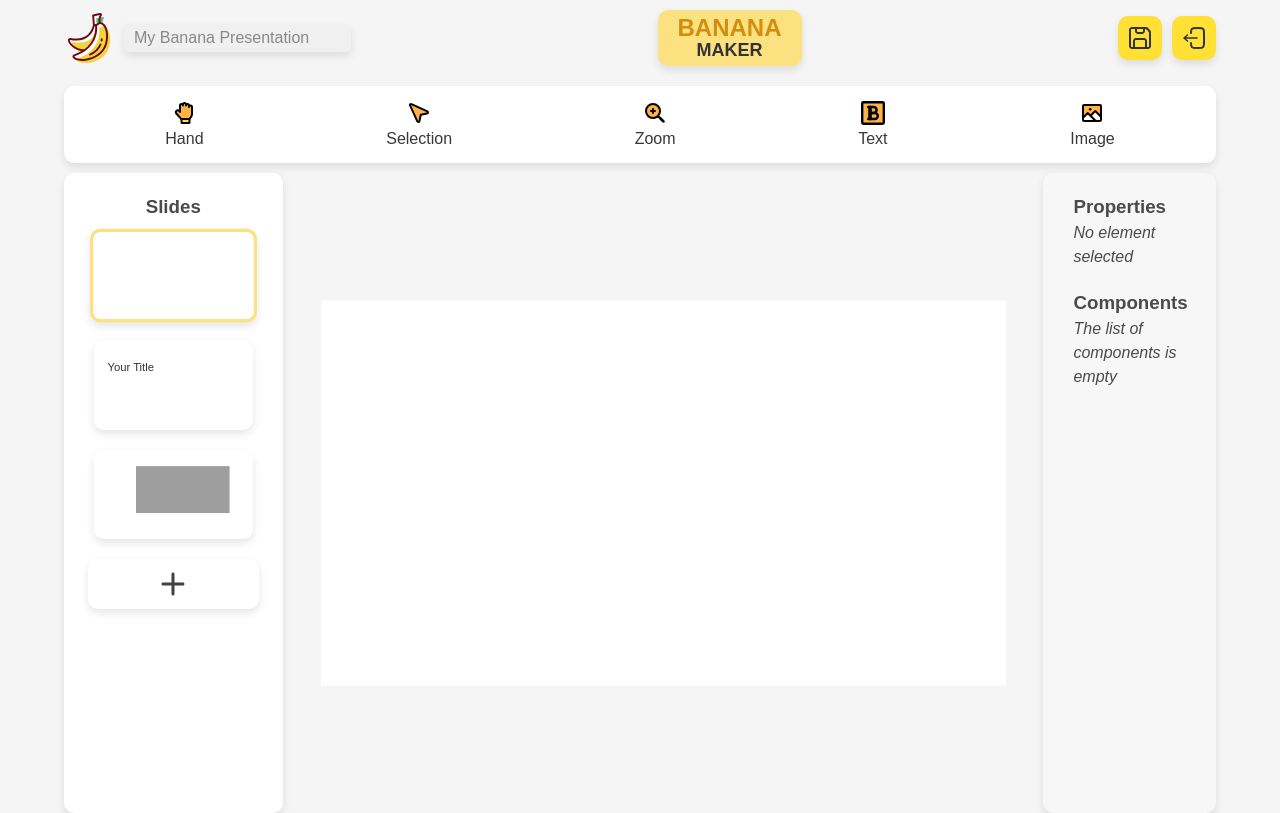
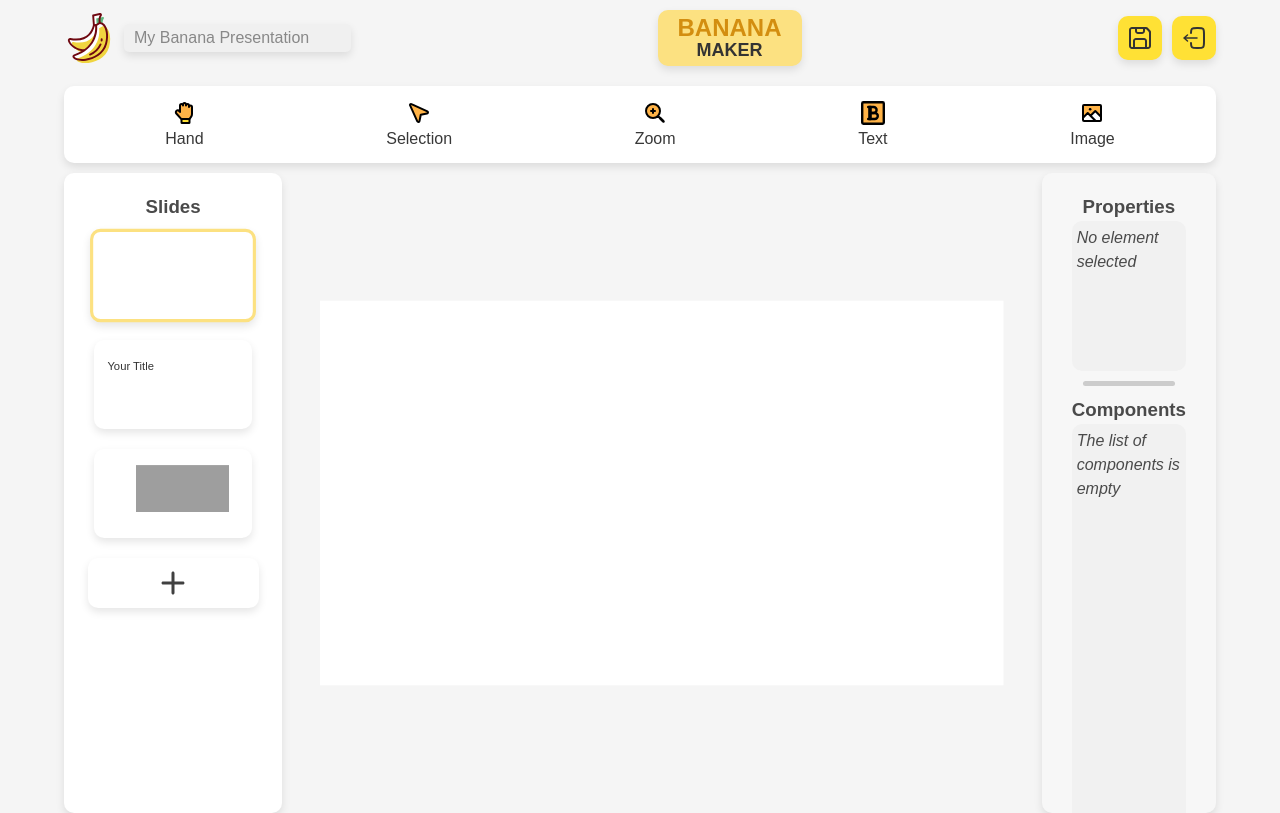
Before and after one commit to Depiflaks/PresentationMaker, a React (Vite) app: page / in a window 1280 px wide. Built offline with nearby package versions, Linux system fonts and the light colour scheme; grey boxes are pictures that could not be loaded; a web font is replaced by a local one.

Commit message:
добавил изменение высоты Property Editor

```diff
--- a/src/Editor/PropertyEditor/PropertyEditor.css
+++ b/src/Editor/PropertyEditor/PropertyEditor.css
@@ -5,30 +5,52 @@
     border-radius: 10px;
     box-shadow: 0 4px 8px rgba(0, 0, 0, 0.1); /* Тень */
     max-height: 100vh; /* Не превышать высоту экрана */
-    overflow-y: auto; /* Прокрутка, если контент слишком большой */
-    display: inline-block; /* Сжимаем высоту до контента */
+    display: inline-block;
 }
 
-
+.property-editor h3 {
+    text-align: center;
+}
 
 .property-editor p {
     font-style: italic;
 }
 
-.properties-settings {
-    margin-bottom: 20px;
+.properties-settings,
+.components-settings {
+    overflow-y: auto;
+    background-color: #f1f1f1;
+    padding: 5px;
+    border-radius: 10px;
 }
 
-.components-settings {
-    margin-bottom: 20px;
+.properties-settings::-webkit-scrollbar,
+.components-settings::-webkit-scrollbar {
+    width: 5px;
 }
 
+.properties-settings::-webkit-scrollbar-thumb,
+.components-settings::-webkit-scrollbar-thumb {
+    background-color: #ccc;
+    border-radius: 10px;
+}
 
-/* Горизонтальный разделитель */
+.properties-settings::-webkit-scrollbar-track,
+.components-settings::-webkit-scrollbar-track {
+    background-color: #f1f1f1;
+    border-radius: 5px;
+}
+
+.properties-settings::-webkit-scrollbar-button,
+.components-settings::-webkit-scrollbar-button {
+    display: none;
+}
+
 .resizer {
     height: 5px;
     background-color: #ccc;
     cursor: row-resize;
-    margin: 10px 0;
+    margin: 10px auto;
     border-radius: 5px;
+    width: 80%;
 }
--- a/src/Editor/PropertyEditor/PropertyEditor.tsx
+++ b/src/Editor/PropertyEditor/PropertyEditor.tsx
@@ -1,20 +1,41 @@
+import { useRef, useState } from "react";
 import { Slide } from "../../state/Types/types";
 import "./PropertyEditor.css";
+import Resizer from "./Resizer/Resizer";
 
 type Props = {
     slide: Slide
 }
 
+export const Interval: {min: number, max: number} = {
+    min: 150,
+    max: 500
+}
+
 export default function PropertyEditor({slide}: Props) {
+
+    const [separator, setSeparator] = useState<number>(Interval.min);
+    const propertiesRef = useRef<HTMLDivElement>(null);
+    const editorRef = useRef<HTMLDivElement>(null);
+
+    const onSeparatorChange = (newSize: number) => {
+        setSeparator(Math.min(Math.max(Interval.min, newSize), Interval.max))
+    };
+
+    const conponentsHeight = editorRef.current ? editorRef.current!.getBoundingClientRect().height - separator - 120 : Interval.max;
+
     return (
-        <div className="property-editor">
+        <div className="property-editor" ref={editorRef}>
             <h3>Properties</h3>
+            <div className="properties-settings" style={{height: `${separator}px`}} ref={propertiesRef}>
 
-            <div className="properties-settings">
                 {true ? <p>No element selected</p> : <></>}
             </div>
+
+            <Resizer onSeparatorChange={onSeparatorChange} propertiesRef={propertiesRef}/>
             <h3>Components</h3>
-            <div className="components-settings">
+            <div className="components-settings" style={{height: `${conponentsHeight}px`}}>
+
                 {true ? <p>The list of components is empty</p> : <></>}
             </div>
         </div>
--- /dev/null
+++ b/src/Editor/PropertyEditor/Resizer/Resizer.tsx
@@ -0,0 +1,36 @@
+import React, { useRef } from "react"
+
+type Props = {
+    onSeparatorChange: (newSize: number) => void
+    propertiesRef: React.RefObject<HTMLDivElement>
+}
+
+export default function Resizer({onSeparatorChange, propertiesRef}: Props) {
+    const resizerRef = useRef<HTMLDivElement>(null);
+
+    const handleMouseDown = (event: React.MouseEvent) => {
+        event.preventDefault();
+
+        document.addEventListener("mousemove", handleMouseMove);
+        document.addEventListener("mouseup", handleMouseUp);
+    };
+
+    const handleMouseMove = (event: MouseEvent) => {
+        const newHeight = event.clientY - propertiesRef.current!.getBoundingClientRect().top - resizerRef.current!.getBoundingClientRect().height / 2 - 10;
+        onSeparatorChange(newHeight);
+    };
+
+    const handleMouseUp = () => {
+        document.removeEventListener("mousemove", handleMouseMove);
+        document.removeEventListener("mouseup", handleMouseUp);
+    };
+
+    return (
+        <div
+            className="resizer"
+            ref={resizerRef}
+            draggable={true}
+            onMouseDown={handleMouseDown}
+        />
+    )
+}
```
